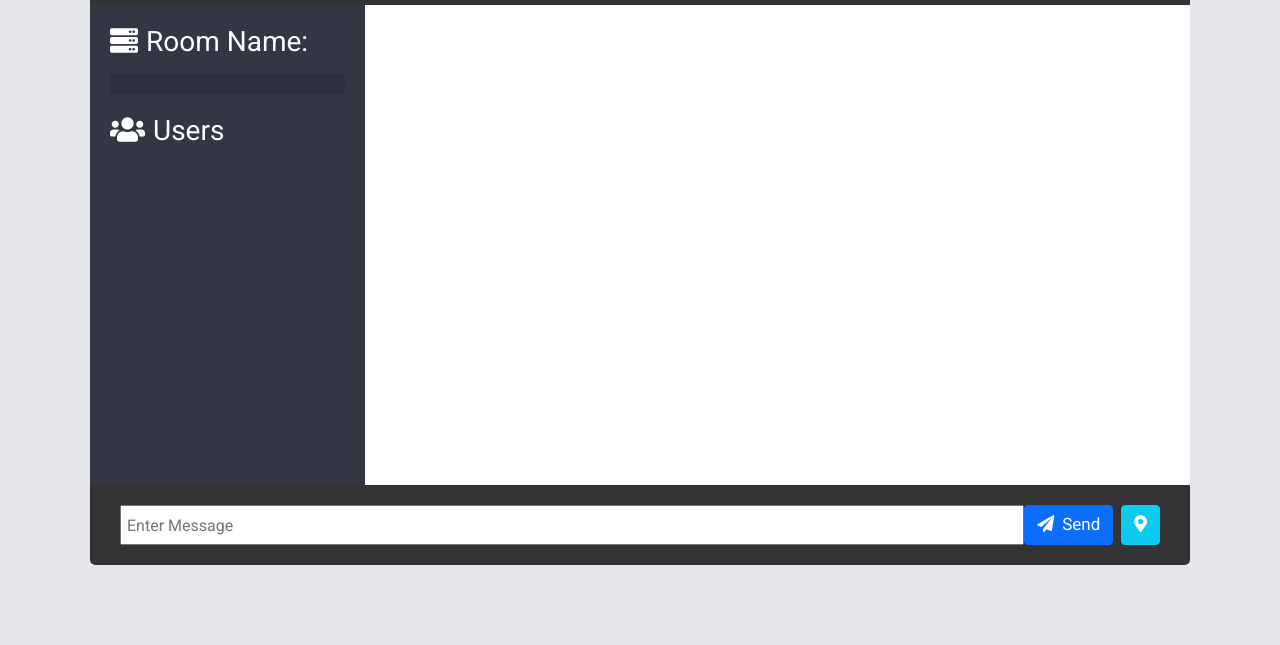
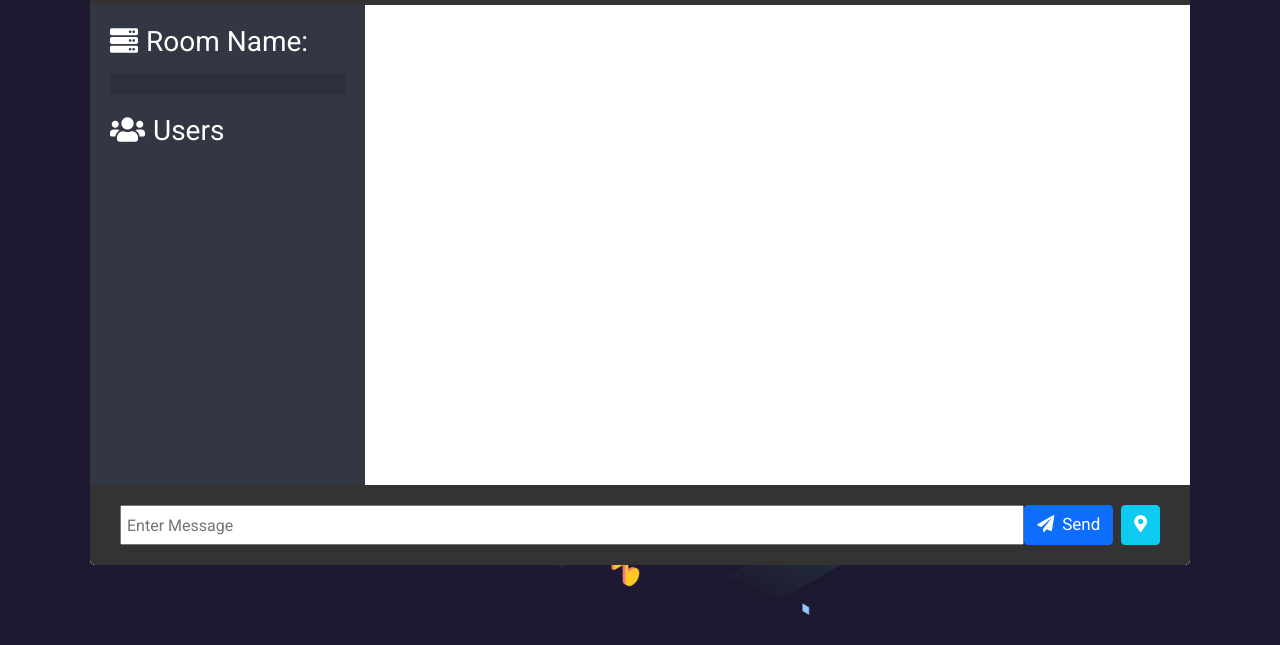
Before and after one commit to LouisChen1013/chatbox, a website: page public/chat.html in a window 1280 px wide. Shown: the part 155-800 px from the top of the page. Drawn offline with nearby package versions, Linux system fonts and the light colour scheme; some packages are replaced by stand-ins of ours; no server answers; a script that the page names is missing.

Commit message:
change style

```diff
--- a/public/css/chat.css
+++ b/public/css/chat.css
@@ -20,7 +20,10 @@ body {
   justify-content: center;
   font-family: "Roboto", sans-serif;
   font-size: 16px;
-  background: var(--light-color);
+  background-image: url("../images/chat.png");
+  background-position: center;
+  background-repeat: no-repeat;
+  background-size: cover;
 }
 
 ul {
@@ -40,6 +43,7 @@ a {
   background: #fff;
   margin: 30px auto;
   overflow: hidden;
+  border-radius: 5px;
 }
 
 .chat-header {
--- a/public/css/index.css
+++ b/public/css/index.css
@@ -8,6 +8,10 @@ body {
   align-items: center;
   justify-content: center;
   font-family: "Roboto", sans-serif;
+  background-image: url("../images/chat.png");
+  background-position: center;
+  background-repeat: no-repeat;
+  background-size: cover;
 }
 
 .card {
@@ -20,7 +24,11 @@ body {
 
 .img-left {
   width: 45%;
-  background: url("../images/coffee.jpg") center;
+  /* background: url("../images/coffee.jpg") center;
+  background-size: cover; */
+  background-image: url("../images/bot.jpg");
+  background-position: center;
+  background-repeat: no-repeat;
   background-size: cover;
 }
 
@@ -82,3 +90,22 @@ h2 {
 .fa {
   color: #333744;
 }
+
+@media (max-width: 575.98px) {
+  .title {
+    margin-bottom: 5px;
+  }
+  .form-input {
+    margin-bottom: -10px;
+  }
+}
+
+/* // Medium devices (tablets, 768px and up) */
+@media (min-width: 768px) and (max-width: 991.98px) {
+  .title {
+    margin-bottom: 5px;
+  }
+  .form-input {
+    margin-bottom: -10px;
+  }
+}
```
Also changed, not shown: public/images/bot.jpg (added), public/images/chat.png (added), 1 other file.
